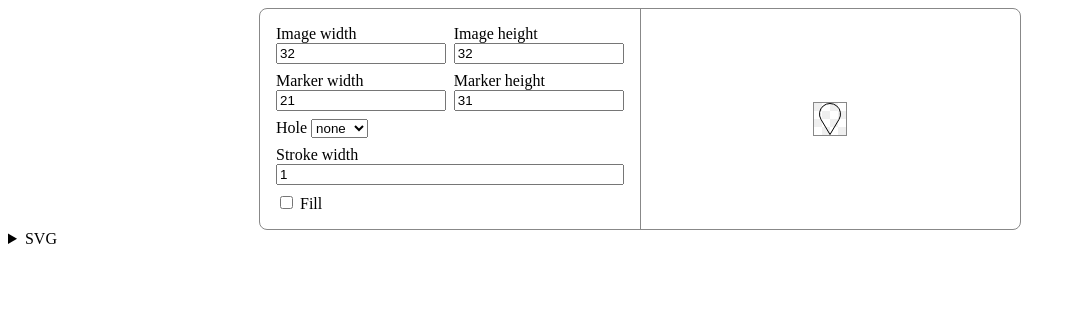
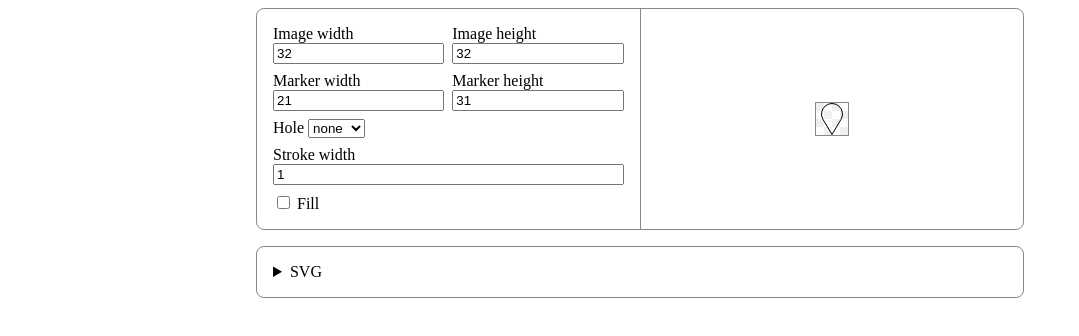
Before and after one commit to AntonKhorev/msvgen, a website with bundled scripts: page src/index.html in a window 1280 px wide. Shown: the whole page, without its empty margins (0-1079 px from the left). Built offline with nearby package versions, Linux system fonts and the light colour scheme.

Commit message:
Style svg code output

```diff
--- a/src/index.css
+++ b/src/index.css
@@ -2,11 +2,15 @@
 	--frame: solid 1px #888;
 }
 
-.panel {
-	max-width: 760px;
+.panel, details {
+	box-sizing: border-box;
+	max-width: 768px;
 	margin: auto;
 	border: var(--frame);
 	border-radius: .5rem;
+}
+
+.panel {
 	display: flex;
 	@media (width < 768px) {
 		flex-direction: column;
@@ -67,3 +71,14 @@
 		}
 	}
 }
+
+details {
+	margin-top: 1rem;
+	padding: 1rem;
+
+	pre {
+		overflow-x: scroll;
+		padding: .5rem;
+		background: #8884;
+	}
+}
--- a/src/output.ts
+++ b/src/output.ts
@@ -5,7 +5,7 @@ export default class Output {
 	private $code=makeElement('code')()()
 	$widget=makeElement('details')()(
 		makeElement('summary')()(`SVG`),
-		this.$code
+		makeElement('pre')()(this.$code)
 	)
 
 	render(marker: Marker): void {
```
